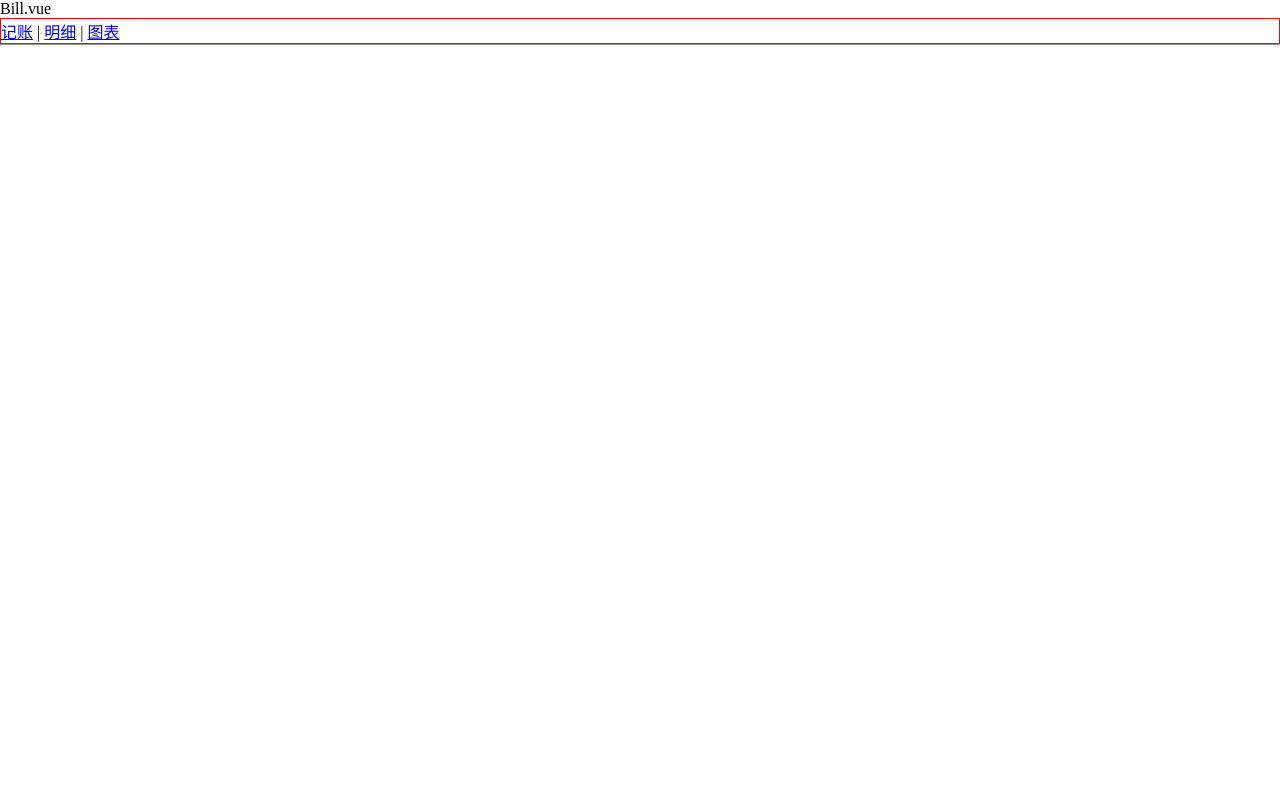
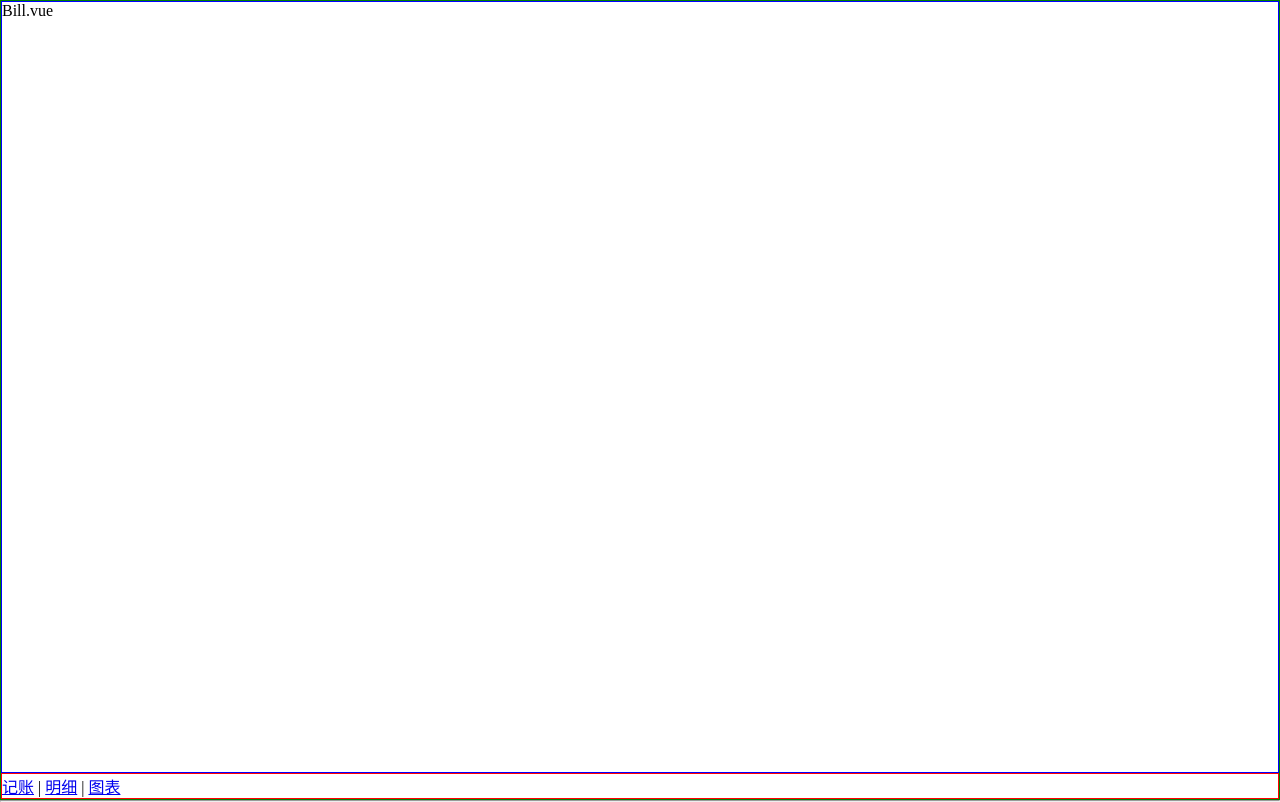
Before and after one commit to LLLLxto/green-grape, a Vue app: page /#/bill in a window 1280 px wide. Built offline with nearby package versions, Linux system fonts and the light colour scheme.

Commit message:
三个页面布局

```diff
--- /dev/null
+++ b/src/components/Layout.vue
@@ -0,0 +1,30 @@
+<template>
+  <div class="nav-wrapper">
+    <div class="content">
+      <slot/>
+    </div>
+
+    <Nav/>
+  </div>
+</template>
+
+<script lang="ts">
+export default {
+  name: 'Layout'
+};
+</script>
+
+<style scoped lang="scss">
+.nav-wrapper {
+  border: 1px solid green;
+  display: flex;
+  flex-direction: column;
+  height: 100vh;
+}
+
+.content {
+  border: 1px solid blue;
+  overflow: auto; //如果 div.content 内容溢出可滚动
+  flex-grow: 1; //尽量把所有高度都给 div.content
+}
+</style>
--- a/src/main.ts
+++ b/src/main.ts
@@ -4,10 +4,12 @@ import './registerServiceWorker';
 import router from './router';
 import store from './store';
 import Nav from '@/components/Nav.vue';
+import Layout from '@/components/Layout.vue';
 
 Vue.config.productionTip = false;
 
 Vue.component('Nav', Nav);
+Vue.component('Layout', Layout);
 
 
 new Vue({
--- a/src/views/Bill.vue
+++ b/src/views/Bill.vue
@@ -1,8 +1,7 @@
 <template>
-  <div>
+  <layout>
     Bill.vue
-    <Nav/>
-  </div>
+  </layout>
 </template>
 
 <script lang="ts">
--- a/src/views/Charge.vue
+++ b/src/views/Charge.vue
@@ -1,11 +1,7 @@
 <template>
-  <div class="nav-wrapper">
-    <div class="content">
+    <layout>
       Charge.vue
-    </div>
-
-    <Nav/>
-  </div>
+    </layout>
 </template>
 
 <script lang="ts">
@@ -15,15 +11,5 @@ export default {
 </script>
 
 <style scoped lang="scss">
-.nav-wrapper{
-  border:1px solid green;
-  display:flex;
-  flex-direction:column;
-  height: 100vh;
-}
-.content{
-  border:1px solid blue;
-  overflow:auto; //如果 div.content 内容溢出可滚动
-  flex-grow:1; //尽量把所有高度都给 div.content
-}
+
 </style>
--- a/src/views/Charts.vue
+++ b/src/views/Charts.vue
@@ -1,8 +1,7 @@
 <template>
-  <div>
+  <layout>
     Charts.vue
-    <Nav/>
-  </div>
+  </layout>
 </template>
 
 <script lang="ts">
```
